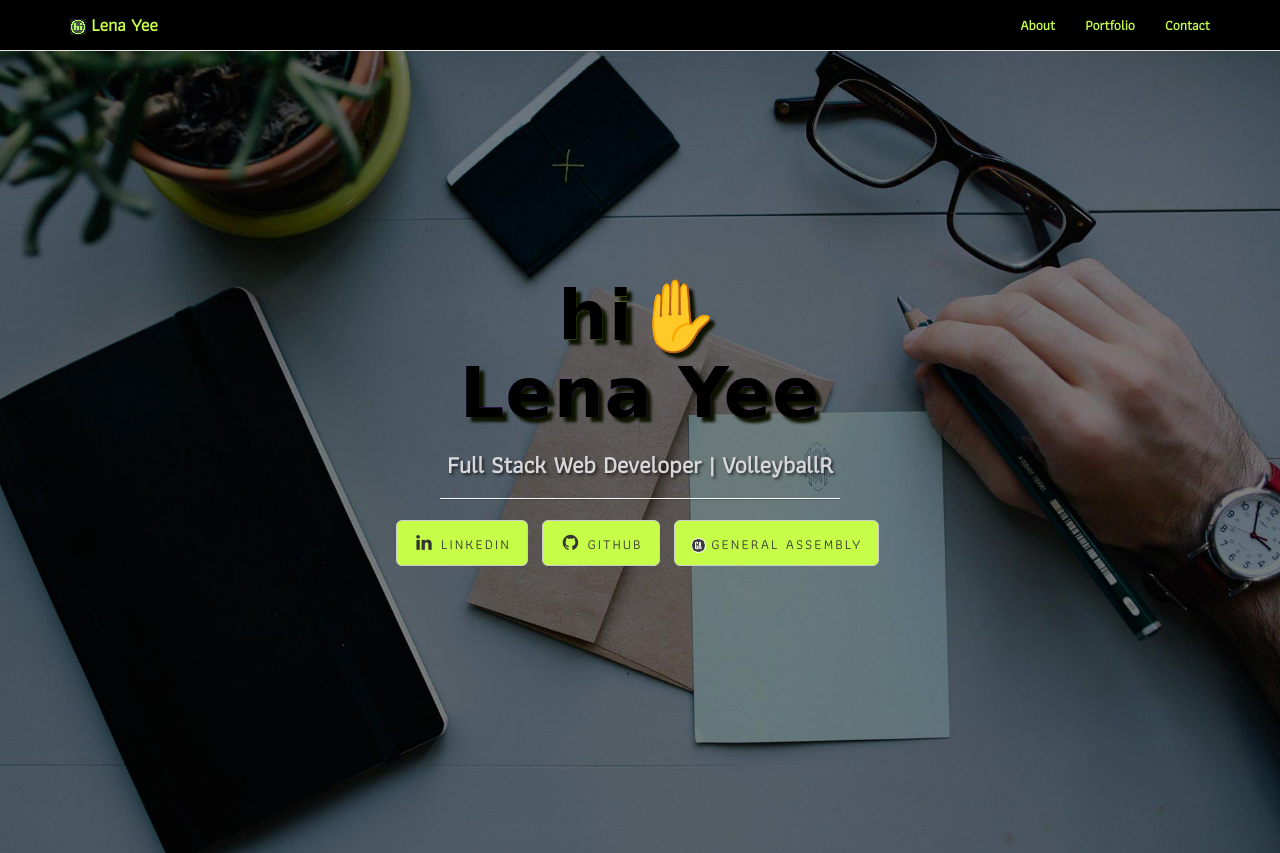
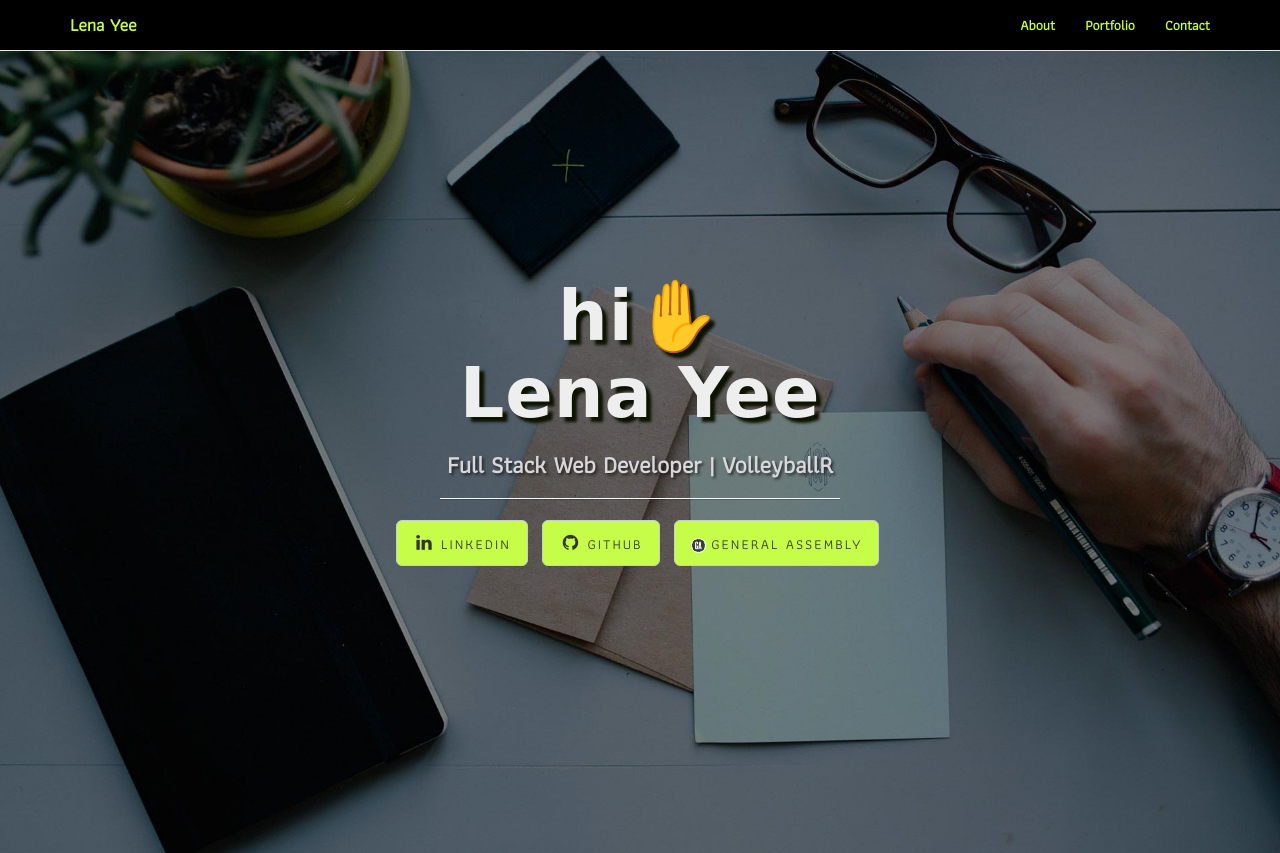
Before and after one commit to lenayee7/lenayee7.github.io, a PHP site: page / in a window 1280 px wide. Shown: the top 853 px of the page. Run offline with PHP 8.4, Linux system fonts and the light colour scheme; some web fonts are replaced.

Commit message:
adds resume; adjusts styling

```diff
--- a/css/landing-page.css
+++ b/css/landing-page.css
@@ -18,6 +18,8 @@ a:hover {
     color: #8e24fb;
 }
 
+
+
 body,
 h1,
 h2,
@@ -30,15 +32,16 @@ h6 {
 }
 
 h1  {
+    color: #eee;
     letter-spacing: 1px;
     font-weight: bold;
     font-family: 'Lily Script One', cursive;
-    -webkit-text-fill-color:  #000;
-    -webkit-text-stroke-width: .1px;
-    -webkit-text-stroke-color: #c5fd48;
+/*    -webkit-text-fill-color:  #eee;
+    -webkit-text-stroke-width: .1px;*/
+    /*-webkit-text-stroke-color: #000;*/
 }
 
-.outline-purple {
+/*.outline-purple {
     letter-spacing: 1px;
     font-weight: bold;
     font-family: 'Lily Script One', cursive;
@@ -46,7 +49,7 @@ h1  {
     -webkit-text-stroke-width: .1px;
     -webkit-text-stroke-color:  #8e24fb;
 }
-
+*/
 h3 {
     font-weight: bold;
     color: #dad7da;
--- a/index.html
+++ b/index.html
@@ -48,19 +48,19 @@
                     <span class="icon-bar"></span>
                 </button>
 
-                <a class="navbar-brand topnav" href="#"><img class="hi-logo" src="favicon.ico"> Lena Yee</a>
+                <a class="navbar-brand topnav" href="#"><!-- <img class="hi-logo" src="favicon.ico"> --> Lena Yee</a>
             </div>
             <!-- Collect the nav links, forms, and other content for toggling -->
             <div class="collapse navbar-collapse" id="bs-example-navbar-collapse-1">
                 <ul class="nav navbar-nav navbar-right">
                     <li>
-                        <a href="#about">About</a>
+                        <a data-toggle="collapse" data-target="#bs-example-navbar-collapse-1" href="#about">About</a>
                     </li>
                     <li>
-                        <a href="#services">Portfolio</a>
+                        <a data-toggle="collapse" data-target="#bs-example-navbar-collapse-1" href="#portfolio">Portfolio</a>
                     </li>
                     <li>
-                        <a href="#contact">Contact</a>
+                        <a data-toggle="collapse" data-target="#bs-example-navbar-collapse-1" href="#contact">Contact</a>
                     </li>
                 </ul>
             </div>
@@ -79,7 +79,7 @@
                 <div class="col-lg-12">
                     <div class="intro-message">
                         <h1>hi✋</h1>
-                        <h1 class="outline-purple">Lena Yee</h1>
+                        <h1>Lena Yee</h1>
                         <h3>Full Stack Web Developer | VolleyballR</h3>
                         <hr class="intro-divider">
                         <ul class="list-inline intro-social-buttons">
@@ -105,7 +105,7 @@
 
     <!-- Page Content -->
 
-	<a  name="services"></a>
+	<a  name="portfolio"></a>
     <div class="content-section-a">
 
         <div class="container">
@@ -221,13 +221,16 @@
                         </li>
                         <li class="footer-menu-divider">&sdot;</li>
                         <li>
-                            <a href="#services">Portfolio</a>
+                            <a href="#portfolio">Portfolio</a>
                         </li>
                         <li class="footer-menu-divider">&sdot;</li>
                         <li>
                             <a href="mailto:lenayee07@gmail.com">Contact</a>
                         </li>
-                    </ul>
+                        <li class="footer-menu-divider">&sdot;</li>
+                        <li>
+                            <a target="_blank" href="lenayeeresume.pdf">Resume</a>
+                        </li>                    </ul>
                     <p class="copyright text-muted small">Copyright &copy; www.lenayee.com 2016. All Rights Reserved</p>
                 </div>
             </div>
```
